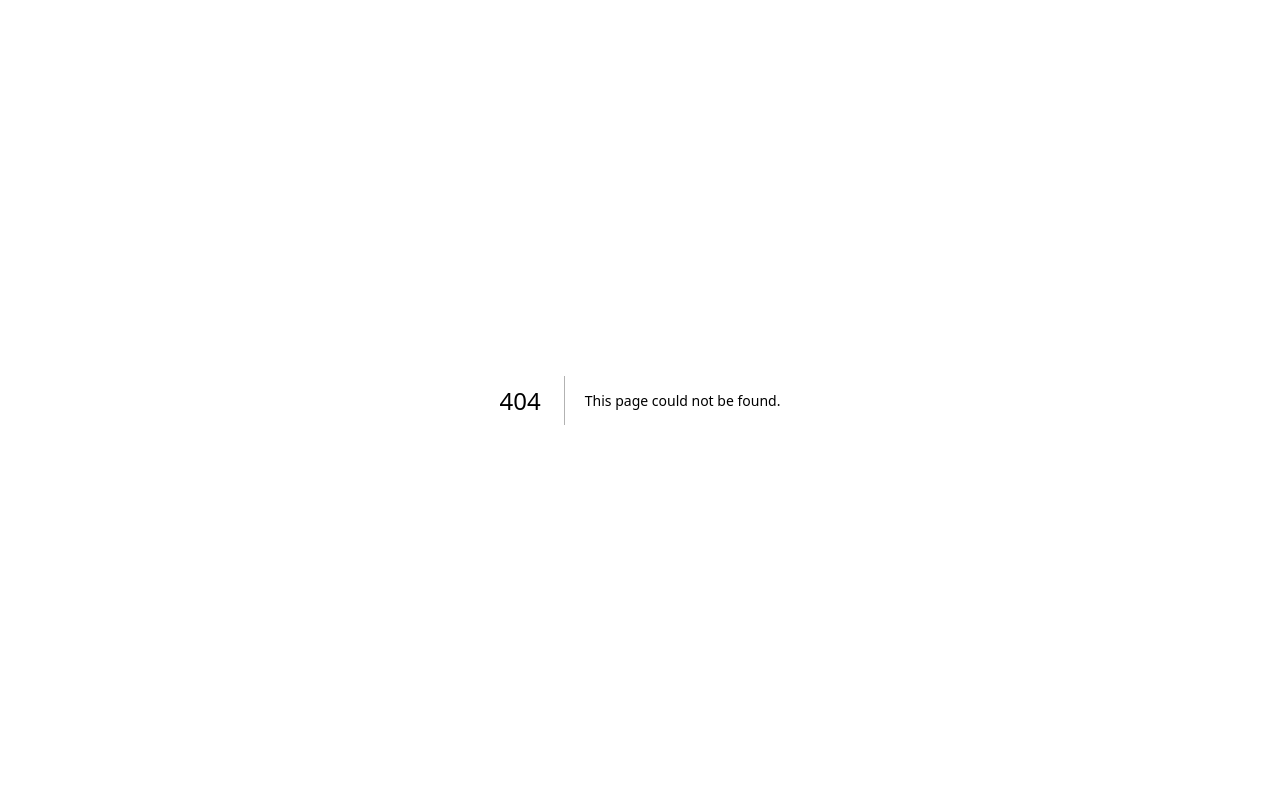
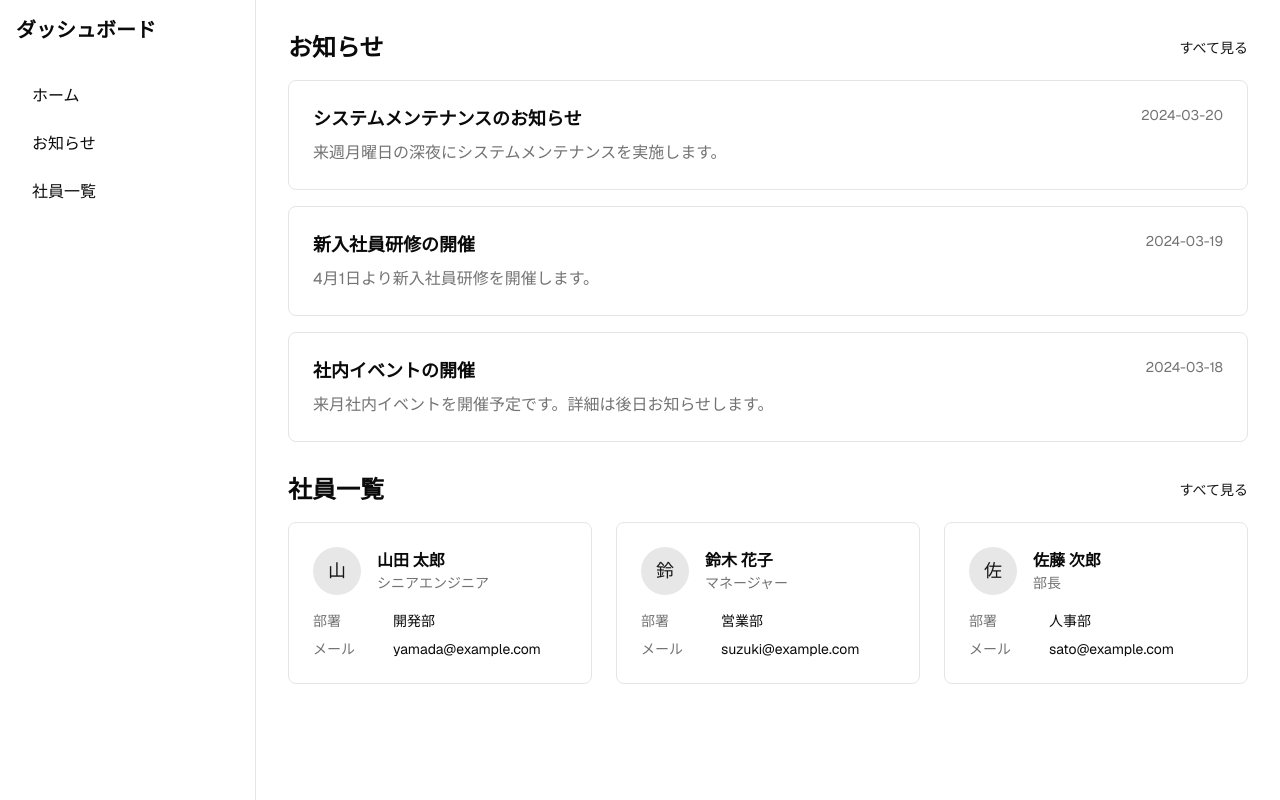
Before and after one commit to plus4/plusfor-internal-portal, a Next.js app: page /dashboard in a window 1280 px wide. Before the commit this address had no page. Built offline with nearby package versions, Linux system fonts and the light colour scheme.

Commit message:
feature/prepare-development ダッシュボード作成
データは固定値

```diff
--- /dev/null
+++ b/app/dashboard/page.tsx
@@ -0,0 +1,174 @@
+import { ThemeSwitcher } from "@/components/theme-switcher";
+import Link from "next/link";
+
+// 仮のデータ型定義
+type Announcement = {
+  id: number;
+  title: string;
+  content: string;
+  date: string;
+};
+
+type Employee = {
+  id: number;
+  name: string;
+  department: string;
+  position: string;
+  email: string;
+};
+
+// 仮のデータ
+const announcements: Announcement[] = [
+  {
+    id: 1,
+    title: "システムメンテナンスのお知らせ",
+    content: "来週月曜日の深夜にシステムメンテナンスを実施します。",
+    date: "2024-03-20",
+  },
+  {
+    id: 2,
+    title: "新入社員研修の開催",
+    content: "4月1日より新入社員研修を開催します。",
+    date: "2024-03-19",
+  },
+  {
+    id: 3,
+    title: "社内イベントの開催",
+    content: "来月社内イベントを開催予定です。詳細は後日お知らせします。",
+    date: "2024-03-18",
+  },
+];
+
+const employees: Employee[] = [
+  {
+    id: 1,
+    name: "山田 太郎",
+    department: "開発部",
+    position: "シニアエンジニア",
+    email: "yamada@example.com",
+  },
+  {
+    id: 2,
+    name: "鈴木 花子",
+    department: "営業部",
+    position: "マネージャー",
+    email: "suzuki@example.com",
+  },
+  {
+    id: 3,
+    name: "佐藤 次郎",
+    department: "人事部",
+    position: "部長",
+    email: "sato@example.com",
+  },
+];
+
+export default function Dashboard() {
+  return (
+    <div className="min-h-screen flex">
+      {/* Sidebar */}
+      <aside className="w-64 bg-background border-r border-border">
+        <div className="p-4">
+          <h1 className="text-xl font-bold mb-8">ダッシュボード</h1>
+          <nav className="space-y-2">
+            <Link
+              href="/dashboard"
+              className="block px-4 py-2 rounded-lg hover:bg-accent"
+            >
+              ホーム
+            </Link>
+            <Link
+              href="/dashboard/announcements"
+              className="block px-4 py-2 rounded-lg hover:bg-accent"
+            >
+              お知らせ
+            </Link>
+            <Link
+              href="/dashboard/employees"
+              className="block px-4 py-2 rounded-lg hover:bg-accent"
+            >
+              社員一覧
+            </Link>
+          </nav>
+        </div>
+      </aside>
+
+      {/* Main Content */}
+      <main className="flex-1 p-8">
+        <div className="max-w-7xl mx-auto space-y-8">
+          {/* お知らせセクション */}
+          <section>
+            <div className="flex justify-between items-center mb-4">
+              <h2 className="text-2xl font-bold">お知らせ</h2>
+              <Link
+                href="/dashboard/announcements"
+                className="text-sm text-primary hover:underline"
+              >
+                すべて見る
+              </Link>
+            </div>
+            <div className="space-y-4">
+              {announcements.map((announcement) => (
+                <div
+                  key={announcement.id}
+                  className="bg-card p-6 rounded-lg border border-border hover:border-primary/50 transition-colors"
+                >
+                  <div className="flex justify-between items-start mb-2">
+                    <h3 className="text-lg font-semibold">{announcement.title}</h3>
+                    <span className="text-sm text-muted-foreground">{announcement.date}</span>
+                  </div>
+                  <p className="text-muted-foreground">{announcement.content}</p>
+                </div>
+              ))}
+            </div>
+          </section>
+
+          {/* 社員一覧セクション */}
+          <section>
+            <div className="flex justify-between items-center mb-4">
+              <h2 className="text-2xl font-bold">社員一覧</h2>
+              <Link
+                href="/dashboard/employees"
+                className="text-sm text-primary hover:underline"
+              >
+                すべて見る
+              </Link>
+            </div>
+            <div className="grid grid-cols-1 md:grid-cols-2 lg:grid-cols-3 gap-6">
+              {employees.map((employee) => (
+                <div
+                  key={employee.id}
+                  className="bg-card rounded-lg border border-border p-6 hover:border-primary/50 transition-colors"
+                >
+                  <div className="flex flex-col space-y-4">
+                    <div className="flex items-center space-x-4">
+                      <div className="w-12 h-12 rounded-full bg-primary/10 flex items-center justify-center">
+                        <span className="text-lg font-medium text-primary">
+                          {employee.name.charAt(0)}
+                        </span>
+                      </div>
+                      <div>
+                        <h3 className="font-semibold">{employee.name}</h3>
+                        <p className="text-sm text-muted-foreground">{employee.position}</p>
+                      </div>
+                    </div>
+                    <div className="space-y-2">
+                      <div className="flex items-center text-sm">
+                        <span className="w-20 text-muted-foreground">部署</span>
+                        <span>{employee.department}</span>
+                      </div>
+                      <div className="flex items-center text-sm">
+                        <span className="w-20 text-muted-foreground">メール</span>
+                        <span className="truncate">{employee.email}</span>
+                      </div>
+                    </div>
+                  </div>
+                </div>
+              ))}
+            </div>
+          </section>
+        </div>
+      </main>
+    </div>
+  );
+}
```
